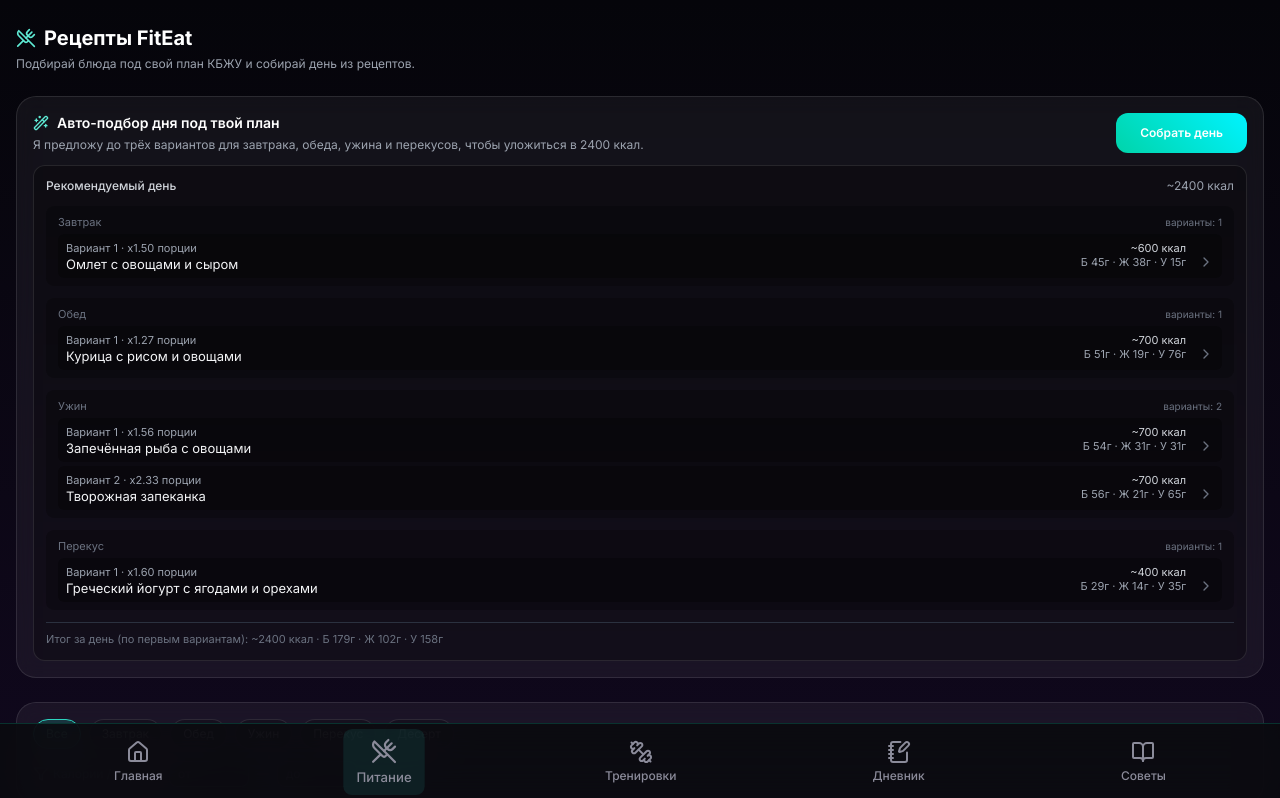
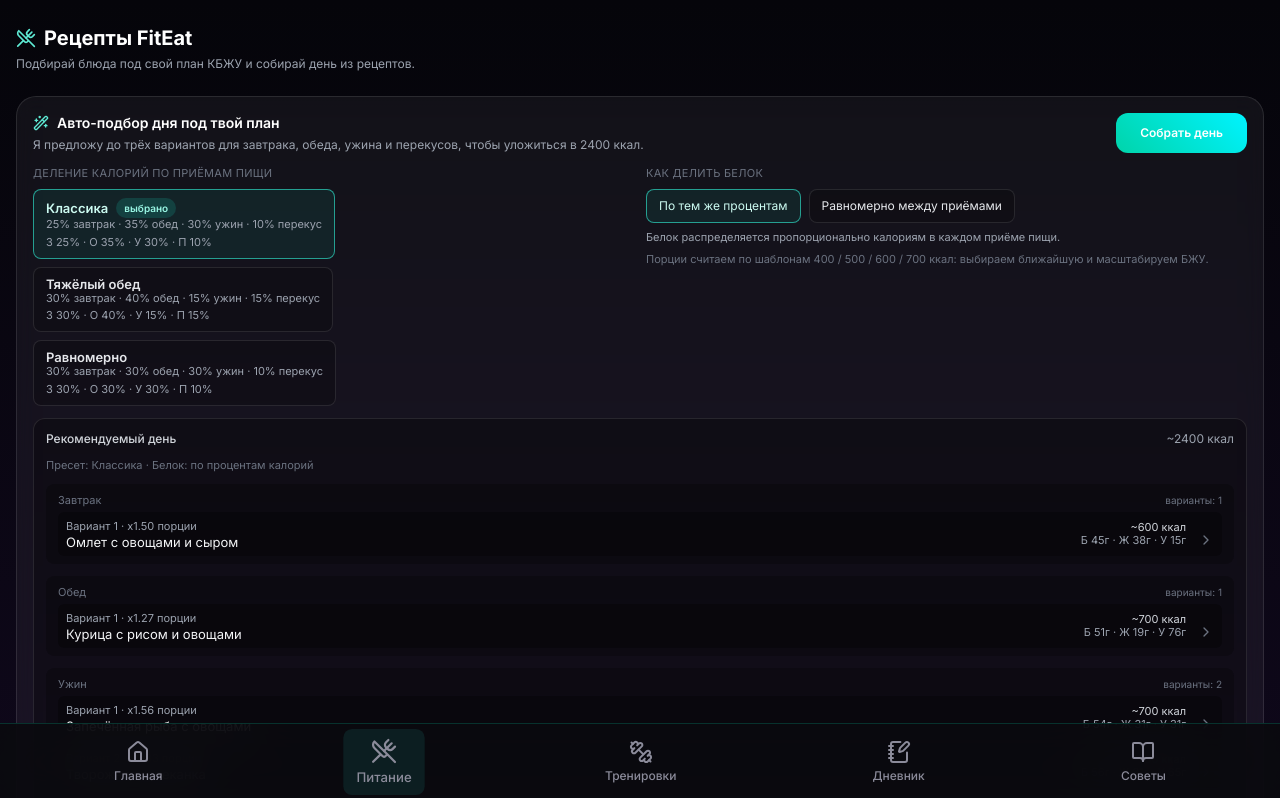
Before and after one commit to dikovpv/final_fiteat-telegram-app, a Next.js app in the folder apps/web/: page /meals in a window 1280 px wide. Shown: the top 798 px of the page. Built offline with nearby package versions, Linux system fonts and the light colour scheme.

Commit message:
Add meal split presets for auto meal planning

```diff
--- a/apps/web/src/app/meals/page.tsx
+++ b/apps/web/src/app/meals/page.tsx
@@ -59,6 +59,15 @@
   score: number;
 };
 
+type MealSplitPreset = {
+  id: "classic" | "heavy-lunch" | "even";
+  label: string;
+  description: string;
+  ratios: Record<MealType, number>;
+};
+
+type ProteinDistributionMode = "byShare" | "even";
+
 const MEAL_TYPE_LABELS: Record<MealType, string> = {
   breakfast: "Завтрак",
   lunch: "Обед",
@@ -75,13 +84,48 @@
   "dessert",
 ];
 
-const MEAL_CALORIE_RATIOS: Record<MealType, number> = {
-  breakfast: 0.25,
-  lunch: 0.3,
-  dinner: 0.3,
-  snack: 0.1,
-  dessert: 0.05,
-};
+const MEAL_SPLIT_PRESETS: MealSplitPreset[] = [
+  {
+    id: "classic",
+    label: "Классика",
+    description: "25% завтрак · 35% обед · 30% ужин · 10% перекус",
+    ratios: {
+      breakfast: 0.25,
+      lunch: 0.35,
+      dinner: 0.3,
+      snack: 0.1,
+      dessert: 0,
+    },
+  },
+  {
+    id: "heavy-lunch",
+    label: "Тяжёлый обед",
+    description: "30% завтрак · 40% обед · 15% ужин · 15% перекус",
+    ratios: {
+      breakfast: 0.3,
+      lunch: 0.4,
+      dinner: 0.15,
+      snack: 0.15,
+      dessert: 0,
+    },
+  },
+  {
+    id: "even",
+    label: "Равномерно",
+    description: "30% завтрак · 30% обед · 30% ужин · 10% перекус",
+    ratios: {
+      breakfast: 0.3,
+      lunch: 0.3,
+      dinner: 0.3,
+      snack: 0.1,
+      dessert: 0,
+    },
+  },
+];
+
+const MEAL_SPLIT_STORAGE_KEY = "fitEatMealSplitPreset";
+const PROTEIN_MODE_STORAGE_KEY = "fitEatProteinMode";
+const DEFAULT_MEAL_SPLIT_ID: MealSplitPreset["id"] = MEAL_SPLIT_PRESETS[0]?.id ?? "classic";
 
 const PORTION_PRESETS = [400, 500, 600, 700];
 
@@ -144,11 +188,56 @@
   const [calorieMax, setCalorieMax] = useState<string>("");
   const [dailyRecommendation, setDailyRecommendation] =
     useState<DailyRecommendation | null>(null);
+  const [mealSplitPresetId, setMealSplitPresetId] =
+    useState<MealSplitPreset["id"]>(DEFAULT_MEAL_SPLIT_ID);
+  const [proteinDistribution, setProteinDistribution] =
+    useState<ProteinDistributionMode>("byShare");
 
   useEffect(() => {
     const state = loadUserPlanState();
     setUserPlan(state);
   }, []);
+
+  useEffect(() => {
+    if (typeof window === "undefined") return;
+
+    const presetFromStorage = window.localStorage.getItem(MEAL_SPLIT_STORAGE_KEY);
+    if (presetFromStorage && MEAL_SPLIT_PRESETS.some((p) => p.id === presetFromStorage)) {
+      setMealSplitPresetId(presetFromStorage as MealSplitPreset["id"]);
+    }
+
+    const proteinMode = window.localStorage.getItem(PROTEIN_MODE_STORAGE_KEY);
+    if (proteinMode === "even" || proteinMode === "byShare") {
+      setProteinDistribution(proteinMode);
+    }
+  }, []);
+
+  useEffect(() => {
+    if (typeof window === "undefined") return;
+    window.localStorage.setItem(MEAL_SPLIT_STORAGE_KEY, mealSplitPresetId);
+  }, [mealSplitPresetId]);
+
+  useEffect(() => {
+    if (typeof window === "undefined") return;
+    window.localStorage.setItem(PROTEIN_MODE_STORAGE_KEY, proteinDistribution);
+  }, [proteinDistribution]);
+
+  const mealSplitPreset = useMemo(
+    () =>
+      MEAL_SPLIT_PRESETS.find((preset) => preset.id === mealSplitPresetId) ||
+      MEAL_SPLIT_PRESETS[0],
+    [mealSplitPresetId],
+  );
+
+  const evenProteinShare = useMemo(() => {
+    const eligibleSlots = MEAL_TYPES_ORDER.filter(
+      (t) => t !== "dessert" && (mealSplitPreset?.ratios[t] ?? 0) > 0,
+    );
+
+    if (eligibleSlots.length === 0) return null;
+
+    return 1 / eligibleSlots.length;
+  }, [mealSplitPreset]);
 
   const isPro = !!userPlan?.isPro;
   const dailyCalories = userPlan?.calories ?? 2400;
@@ -240,11 +329,15 @@
       const candidates = availableMeals.filter(
         (mwn) => mwn.meal.mealType === type,
       );
-      if (candidates.length === 0) continue;
+      const share = mealSplitPreset?.ratios[type] ?? 0;
+      if (candidates.length === 0 || share <= 0) continue;
 
-      const share = MEAL_CALORIE_RATIOS[type] ?? 0.25;
       const targetCalories = plan.calories * share;
-      const targetProtein = plan.proteinGoal * share;
+      const proteinShare =
+        proteinDistribution === "even"
+          ? evenProteinShare ?? share
+          : share;
+      const targetProtein = plan.proteinGoal * proteinShare;
 
       const suggestions: MealPortionSuggestion[] = candidates
         .map((candidate) => {
@@ -303,7 +396,7 @@
     if (userPlan) {
       handleBuildDay();
     }
-  }, [userPlan]);
+  }, [userPlan, mealSplitPreset, proteinDistribution]);
 
   return (
     <div className="min-h-screen bg-gradient-to-b from-[#05050a] via-[#10081d] to-[#1a1238] text-white pb-24">
@@ -358,6 +451,83 @@
             </button>
           </div>
 
+          <div className="grid gap-3 md:grid-cols-2 text-xs">
+            <div className="space-y-2">
+              <p className="text-[11px] uppercase tracking-wide text-gray-500">
+                Деление калорий по приёмам пищи
+              </p>
+              <div className="flex flex-wrap gap-2">
+                {MEAL_SPLIT_PRESETS.map((preset) => {
+                  const active = preset.id === mealSplitPreset?.id;
+                  const ratios = preset.ratios;
+
+                  return (
+                    <button
+                      key={preset.id}
+                      onClick={() => setMealSplitPresetId(preset.id)}
+                      className={`rounded-lg border px-3 py-2 text-left transition ${
+                        active
+                          ? "border-teal-400/70 bg-teal-500/10 text-teal-100"
+                          : "border-white/10 bg-black/20 text-gray-200"
+                      }`}
+                    >
+                      <div className="font-semibold text-[13px] flex items-center gap-2">
+                        {preset.label}
+                        {active && (
+                          <span className="text-[10px] text-teal-200 bg-teal-500/20 px-2 py-0.5 rounded-full">
+                            выбрано
+                          </span>
+                        )}
+                      </div>
+                      <div className="text-[11px] text-gray-400 leading-tight">
+                        {preset.description}
+                      </div>
+                      <div className="text-[11px] text-gray-400 leading-tight mt-1">
+                        З {Math.round(ratios.breakfast * 100)}% · О {Math.round(ratios.lunch * 100)}% · У {Math.round(ratios.dinner * 100)}% · П {Math.round(ratios.snack * 100)}%
+                      </div>
+                    </button>
+                  );
+                })}
+              </div>
+            </div>
+
+            <div className="space-y-2">
+              <p className="text-[11px] uppercase tracking-wide text-gray-500">
+                Как делить белок
+              </p>
+              <div className="flex flex-wrap gap-2">
+                <button
+                  onClick={() => setProteinDistribution("byShare")}
+                  className={`rounded-lg border px-3 py-2 transition ${
+                    proteinDistribution === "byShare"
+                      ? "border-teal-400/70 bg-teal-500/10 text-teal-100"
+                      : "border-white/10 bg-black/20 text-gray-200"
+                  }`}
+                >
+                  По тем же процентам
+                </button>
+                <button
+                  onClick={() => setProteinDistribution("even")}
+                  className={`rounded-lg border px-3 py-2 transition ${
+                    proteinDistribution === "even"
+                      ? "border-teal-400/70 bg-teal-500/10 text-teal-100"
+                      : "border-white/10 bg-black/20 text-gray-200"
+                  }`}
+                >
+                  Равномерно между приёмами
+                </button>
+              </div>
+              <p className="text-[11px] text-gray-400 leading-tight">
+                {proteinDistribution === "even"
+                  ? "Белок делится равномерно между основными приёмами (без десерта), чтобы в каждом было по 25–40 г."
+                  : "Белок распределяется пропорционально калориям в каждом приёме пищи."}
+              </p>
+              <p className="text-[11px] text-gray-500 leading-tight">
+                Порции считаем по шаблонам {PORTION_PRESETS.join(" / ")} ккал: выбираем ближайшую и масштабируем БЖУ.
+              </p>
+            </div>
+          </div>
+
           {dailyRecommendation && (
             <div className="mt-3 rounded-xl bg-black/30 border border-white/10 p-3 space-y-3">
               <div className="flex items-center justify-between text-xs">
@@ -367,6 +537,11 @@
                 <span className="text-gray-400">
                   ~{Math.round(dailyRecommendation.totalCalories)} ккал
                 </span>
+              </div>
+
+              <div className="text-[11px] text-gray-500 leading-tight">
+                Пресет: {mealSplitPreset?.label} · Белок: {" "}
+                {proteinDistribution === "even" ? "равномерно между приёмами" : "по процентам калорий"}
               </div>
 
               <div className="grid grid-cols-1 gap-3 text-xs">
```
